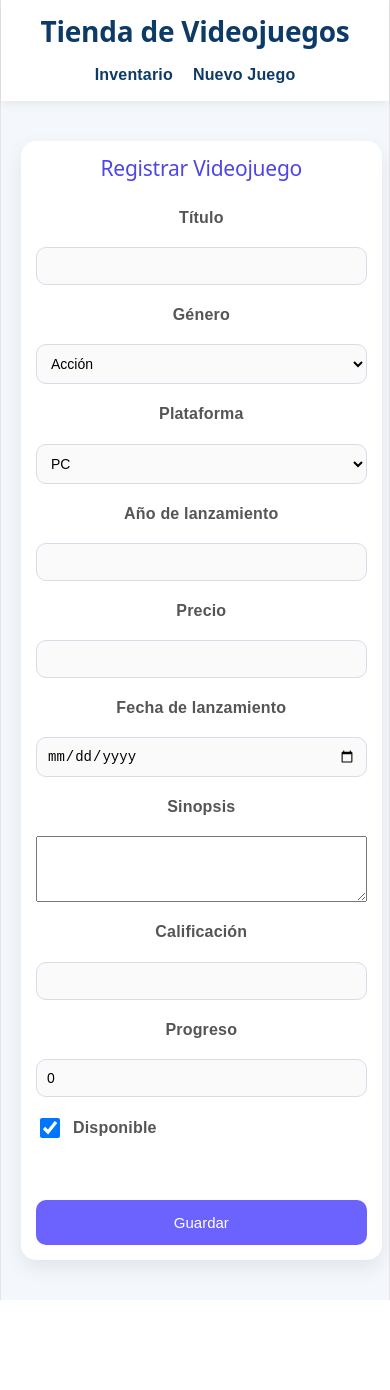
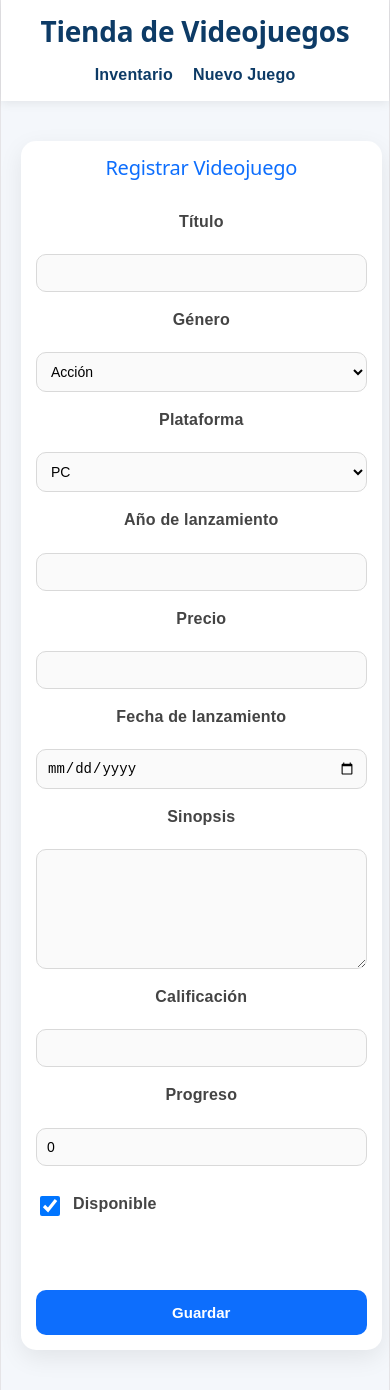
Before and after one commit to OskarPaul93/Taller-Renderizado-y-Props-OJ, a React (Vite) app in the folder tienda videojuegos/: page /nuevo in a window 390 px wide. Before the commit the page ends 1300 px from the top, so only its background shows below. Built offline with nearby package versions, Linux system fonts and the light colour scheme.

Commit message:
Modificacion del diseño

```diff
--- a/tienda videojuegos/src/App.css
+++ b/tienda videojuegos/src/App.css
@@ -182,46 +182,3 @@
     border-right-color: var(--border);
   }
 }
-
-.formulario{
-
-    max-width:600px;
-    margin:auto;
-
-    display:flex;
-    flex-direction:column;
-
-}
-
-.formulario form{
-
-    display:flex;
-    flex-direction:column;
-    gap:12px;
-
-}
-
-.formulario input,
-.formulario select{
-
-    padding:10px;
-    font-size:16px;
-
-}
-
-.formulario button{
-
-    padding:12px;
-    border:none;
-    background:#1976d2;
-    color:white;
-    cursor:pointer;
-    border-radius:5px;
-
-}
-
-.formulario button:hover{
-
-    background:#0d47a1;
-
-}
--- a/tienda videojuegos/src/components/FormularioVideoJuegos.css
+++ b/tienda videojuegos/src/components/FormularioVideoJuegos.css
@@ -1,37 +1,49 @@
-/* Fondo de la página */
+/* ===========================
+   ESTILOS GENERALES
+=========================== */
+
 body{
     background:#f4f7fb;
     font-family:Arial, Helvetica, sans-serif;
+    margin:0;
+    padding:0;
 }
 
-/* Contenedor */
+/* ===========================
+   CONTENEDOR DEL FORMULARIO
+=========================== */
+
 .formulario{
 
-    max-width:650px;
+    max-width:700px;
     margin:40px auto;
-    background:white;
+    padding:30px;
 
-    padding:30px;
+    background:#ffffff;
 
     border-radius:15px;
 
-    box-shadow:0 8px 20px rgba(0,0,0,.08);
+    box-shadow:0 8px 25px rgba(0,0,0,.08);
 
 }
 
-/* Título */
+/* ===========================
+   TÍTULO
+=========================== */
 
 .formulario h2{
 
     text-align:center;
 
-    color:#4f46e5;
+    color:#0d6efd;
 
-    margin-bottom:25px;
+    margin-bottom:30px;
 
 }
 
-/* Formulario */
+/* ===========================
+   FORMULARIO
+=========================== */
 
 .formulario form{
 
@@ -39,57 +51,89 @@ body{
 
     flex-direction:column;
 
-    gap:18px;
+    gap:16px;
 
 }
 
-/* Etiquetas */
+/* ===========================
+   LABELS
+=========================== */
 
 .formulario label{
 
-    font-weight:bold;
+    font-weight:600;
 
-    color:#555;
+    color:#444;
+
+    margin-bottom:5px;
 
 }
 
-/* Inputs */
+/* ===========================
+   INPUTS
+=========================== */
 
 .formulario input,
-.formulario select{
+.formulario select,
+.formulario textarea{
 
     width:100%;
 
     padding:12px;
 
-    border:1px solid #d8dce7;
+    font-size:15px;
+
+    border:1px solid #d9d9d9;
 
     border-radius:10px;
 
-    font-size:15px;
-
     background:#fafafa;
 
-    transition:.3s;
+    transition:all .3s ease;
 
     box-sizing:border-box;
 
 }
 
+/* ===========================
+   EFECTOS FOCUS
+=========================== */
+
 .formulario input:focus,
-.formulario select:focus{
+.formulario select:focus,
+.formulario textarea:focus{
 
     outline:none;
 
-    border-color:#6c63ff;
+    border-color:#0d6efd;
 
-    background:white;
+    background:#ffffff;
 
-    box-shadow:0 0 8px rgba(108,99,255,.2);
+    box-shadow:0 0 8px rgba(13,110,253,.30);
 
 }
 
-/* Checkbox */
+/* ===========================
+   TEXTAREA
+=========================== */
+
+.formulario textarea{
+
+    resize:vertical;
+
+    min-height:120px;
+
+}
+
+.formulario textarea:focus{
+
+    min-height:150px;
+
+}
+
+/* ===========================
+   CHECKBOX
+=========================== */
 
 .checkbox{
 
@@ -98,6 +142,8 @@ body{
     align-items:center;
 
     gap:10px;
+
+    margin-top:10px;
 
 }
 
@@ -109,39 +155,93 @@ body{
 
 }
 
-/* Botón */
+/* ===========================
+   BOTÓN
+=========================== */
 
 .formulario button{
 
-    background:#6c63ff;
+    width:100%;
+
+    margin-top:15px;
+
+    padding:14px;
+
+    background:#0d6efd;
 
     color:white;
 
     border:none;
 
-    padding:14px;
-
     border-radius:10px;
 
-    font-size:17px;
+    font-size:16px;
+
+    font-weight:bold;
 
     cursor:pointer;
 
-    transition:.3s;
+    transition:all .3s ease;
 
 }
 
 .formulario button:hover{
 
-    background:#5145cd;
+    background:#0b5ed7;
 
     transform:translateY(-2px);
 
 }
 
-/* Responsive */
+/* ===========================
+   MENSAJES DE ERROR
+=========================== */
 
-@media(max-width:768px){
+.error-mensaje{
+
+    display:block;
+
+    color:#dc3545;
+
+    font-size:14px;
+
+    margin-top:-8px;
+
+    margin-bottom:8px;
+
+    animation:aparecer .3s ease;
+
+}
+
+/* ===========================
+   ANIMACIÓN
+=========================== */
+
+@keyframes aparecer{
+
+    from{
+
+        opacity:0;
+
+        transform:translateY(-5px);
+
+    }
+
+    to{
+
+        opacity:1;
+
+        transform:translateY(0);
+
+    }
+
+}
+
+/* ===========================
+   RESPONSIVE
+=========================== */
+
+@media (max-width:768px){
 
     .formulario{
 
@@ -159,15 +259,17 @@ body{
 
     }
 
-    .formulario button{
+    .formulario input,
+    .formulario select,
+    .formulario textarea{
 
-        width:100%;
+        font-size:15px;
 
     }
 
 }
 
-@media(max-width:480px){
+@media (max-width:480px){
 
     .formulario{
 
@@ -177,16 +279,17 @@ body{
 
     .formulario h2{
 
-        font-size:21px;
+        font-size:20px;
 
     }
 
     .formulario input,
-    .formulario select{
+    .formulario select,
+    .formulario textarea{
+
+        padding:10px;
 
         font-size:14px;
-
-        padding:10px;
 
     }
 
@@ -197,41 +300,3 @@ body{
     }
 
 }
-
-.error-mensaje{
-
-    display:block;
-
-    margin-top:5px;
-
-    margin-bottom:12px;
-
-    color:#dc3545;
-
-    font-size:0.9rem;
-
-    font-weight:500;
-
-    animation:aparecer .3s ease;
-
-}
-
-@keyframes aparecer{
-
-    from{
-
-        opacity:0;
-
-        transform:translateY(-4px);
-
-    }
-
-    to{
-
-        opacity:1;
-
-        transform:translateY(0);
-
-    }
-
-}
--- a/tienda videojuegos/src/components/TablaVideojuegos.jsx
+++ b/tienda videojuegos/src/components/TablaVideojuegos.jsx
@@ -23,6 +23,9 @@ function TablaVideojuegos({
             <th>Plataforma</th>
             <th>Lanzamiento</th>
             <th>Precio</th>
+            <th>Fecha</th>
+            <th>Sinopsis</th>
+            <th>Calificación</th>
             <th>Disponible</th>
             <th>Progreso</th>
             <th>Acciones</th>
@@ -33,7 +36,7 @@ function TablaVideojuegos({
 
         <tbody>
 
-          {videojuegos.map((juego)=>(
+          {videojuegos.map((juego) => (
 
             <tr key={juego.id}>
 
@@ -47,7 +50,13 @@ function TablaVideojuegos({
 
               <td>${juego.precio}</td>
 
-              <td>{juego.disponible ? "Sí":"No"}</td>
+              <td>{juego.fechaLanzamiento}</td>
+
+              <td>{juego.descripcion}</td>
+
+              <td>{juego.calificacion}</td>
+
+              <td>{juego.disponible ? "Sí" : "No"}</td>
 
               <td>
 
@@ -58,7 +67,7 @@ function TablaVideojuegos({
 
                 {" "}
 
-                {Math.round(juego.progreso*100)}%
+                {Math.round(juego.progreso * 100)}%
 
               </td>
 
```
